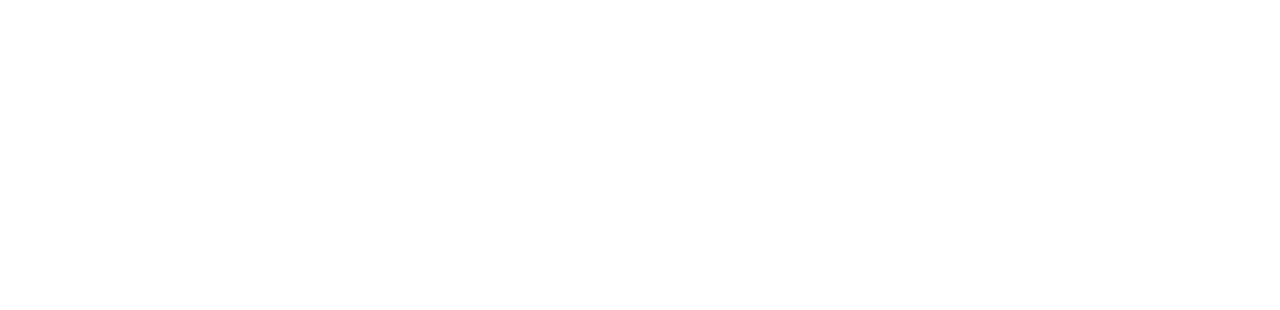
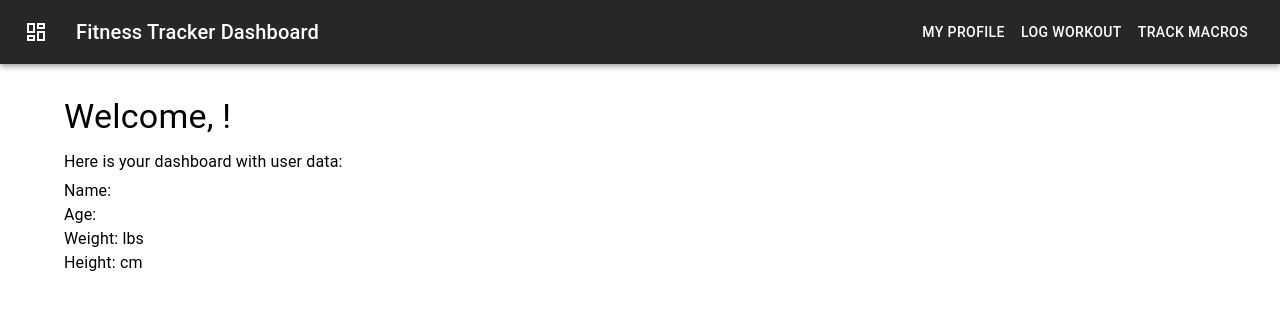
Before and after one commit to harshinibharani/fitness-tracker, a React (Create React App) app: page /dashboard in a window 1280 px wide. Before the commit this address had no page. Shown: the top 310 px of the page. Built offline with nearby package versions, Linux system fonts and the light colour scheme.

Commit message:
added a dashboard page with links

```diff
--- a/src/App.js
+++ b/src/App.js
@@ -1,16 +1,31 @@
 import React from 'react';
 import { BrowserRouter as Router, Routes, Route } from 'react-router-dom';
 import WelcomePage from './components/WelcomePage';
-import RegistrationPage from './components/RegistrationPage.js';
+import RegistrationPage from './components/RegistrationPage';
+import Dashboard from './components/Dashboard';
+import Profile from './components/Profile';
+import LogWorkout from './components/LogWorkout';
+import TrackMacros from './components/TrackMacros';
+import { theme } from './theme'; // Import your custom theme
+import { ThemeProvider } from '@mui/material/styles';
 
 function App() {
+
   return (
+    <ThemeProvider theme={theme}>
     <Router>
-      <Routes>
-        <Route path="/" element={<WelcomePage />} />
-        <Route path="/register" element={<RegistrationPage />} />
-      </Routes>
+      <div>
+        <Routes>
+          <Route path="/" element={<WelcomePage />} />
+          <Route path="/register" element={<RegistrationPage />} />
+          <Route path="/dashboard" element={<Dashboard />} /> {/* Dashboard route */}
+          <Route path="/profile" element={<Profile />} />
+          <Route path="/logworkout" element={<LogWorkout />} />
+          <Route path="/trackmacros" element={<TrackMacros />} />
+        </Routes>
+      </div>
     </Router>
+    </ThemeProvider>
   );
 }
 
--- /dev/null
+++ b/src/components/Dashboard.js
@@ -0,0 +1,86 @@
+import React from 'react';
+import { useLocation, Link as RouterLink } from 'react-router-dom';
+import {
+  AppBar,
+  Toolbar,
+  Typography,
+  Button,
+  IconButton,
+  Box,
+  Container,
+} from '@mui/material';
+import DashboardOutlinedIcon from '@mui/icons-material/DashboardOutlined';
+
+const Dashboard = () => {
+  const location = useLocation();
+  const userData = location.state?.userData;
+
+  return (
+    <div>
+      <AppBar position="static">
+        <Toolbar>
+          <IconButton
+            size="large"
+            edge="start"
+            color="inherit"
+            aria-label="menu"
+            sx={{ mr: 2 }}
+          >
+            <DashboardOutlinedIcon />
+          </IconButton>
+          <Typography variant="h6" component="div" sx={{ flexGrow: 1 }}>
+            Fitness Tracker Dashboard
+          </Typography>
+          <Button
+            color="inherit"
+            component={RouterLink}
+            to="/profile"
+            sx={{ textDecoration: 'none' }}
+          >
+            My Profile
+          </Button>
+          <Button
+            color="inherit"
+            component={RouterLink}
+            to="/logworkout"
+            sx={{ textDecoration: 'none' }}
+          >
+            Log Workout
+          </Button>
+          <Button
+            color="inherit"
+            component={RouterLink}
+            to="/trackmacros"
+            sx={{ textDecoration: 'none' }}
+          >
+            Track Macros
+          </Button>
+        </Toolbar>
+      </AppBar>
+      <Container>
+        <Box mt={4}>
+          <Typography variant="h4" gutterBottom>
+            Welcome, {userData?.name}!
+          </Typography>
+          <Typography variant="body1" gutterBottom>
+            Here is your dashboard with user data:
+          </Typography>
+          <Typography variant="body1">
+            Name: {userData?.name}
+          </Typography>
+          <Typography variant="body1">
+            Age: {userData?.age}
+          </Typography>
+          <Typography variant="body1">
+            Weight: {userData?.weight} lbs
+          </Typography>
+          <Typography variant="body1">
+            Height: {userData?.height} cm
+          </Typography>
+        </Box>
+      </Container>
+    </div>
+  );
+};
+
+export default Dashboard;
--- /dev/null
+++ b/src/components/LogWorkout.js
@@ -0,0 +1,12 @@
+import React from 'react';
+
+const LogWorkout = () => {
+  return (
+    <div>
+      <h2>Log Workout</h2>
+      {/* Add content for Log Workout */}
+    </div>
+  );
+};
+
+export default LogWorkout;
--- /dev/null
+++ b/src/components/Profile.js
@@ -0,0 +1,12 @@
+import React from 'react';
+
+const Profile = () => {
+  return (
+    <div>
+      <h2>My Profile</h2>
+      {/* Add content for My Profile */}
+    </div>
+  );
+};
+
+export default Profile;
--- /dev/null
+++ b/src/components/TrackMacros.js
@@ -0,0 +1,12 @@
+import React from 'react';
+
+const TrackMacros = () => {
+  return (
+    <div>
+      <h2>Track Macros</h2>
+      {/* Add content for Track Macros */}
+    </div>
+  );
+};
+
+export default TrackMacros;
--- a/src/components/WelcomePage.js
+++ b/src/components/WelcomePage.js
@@ -1,12 +1,23 @@
 import React, { useState } from 'react';
-import { Link } from 'react-router-dom';
-import { Button, Container, TextField, Typography, Box, Grid, CssBaseline, Avatar } from '@mui/material';
+import { Link, useNavigate } from 'react-router-dom';
+import {
+  Button,
+  Container,
+  TextField,
+  Typography,
+  Box,
+  Grid,
+  CssBaseline,
+  Avatar,
+} from '@mui/material';
 import FitnessCenterOutlinedIcon from '@mui/icons-material/FitnessCenterOutlined';
 
 const WelcomePage = () => {
+  const navigate = useNavigate();
   const [loggedIn, setLoggedIn] = useState(false);
   const [name, setName] = useState('');
   const [inputName, setInputName] = useState('');
+  const [userData, setUserData] = useState(null); // State to store user data
 
   const handleInputChange = (event) => {
     setInputName(event.target.value);
@@ -25,8 +36,11 @@
 
         const data = await response.json();
         if (response.ok && data.user) {
+          console.log(data.user);
           setName(inputName);
+          setUserData(data.user); // Set user data
           setLoggedIn(true);
+          navigate('/dashboard', { state: { userData: data.user} }); // Navigate to dashboard with userData
         } else {
           alert('User not found');
         }
@@ -47,7 +61,6 @@
 
   const handleSubmit = (event) => {
     event.preventDefault();
-    // alert(`Welcome, ${name}!`);
   };
 
   return (
--- /dev/null
+++ b/src/theme.js
@@ -0,0 +1,13 @@
+import { createTheme } from '@mui/material/styles';
+
+export const theme = createTheme({
+  palette: {
+    mode: 'dark',
+    primary: {
+      main: '#1976d2',
+    },
+    secondary: {
+      main: '#f50057',
+    },
+  },
+});
```
